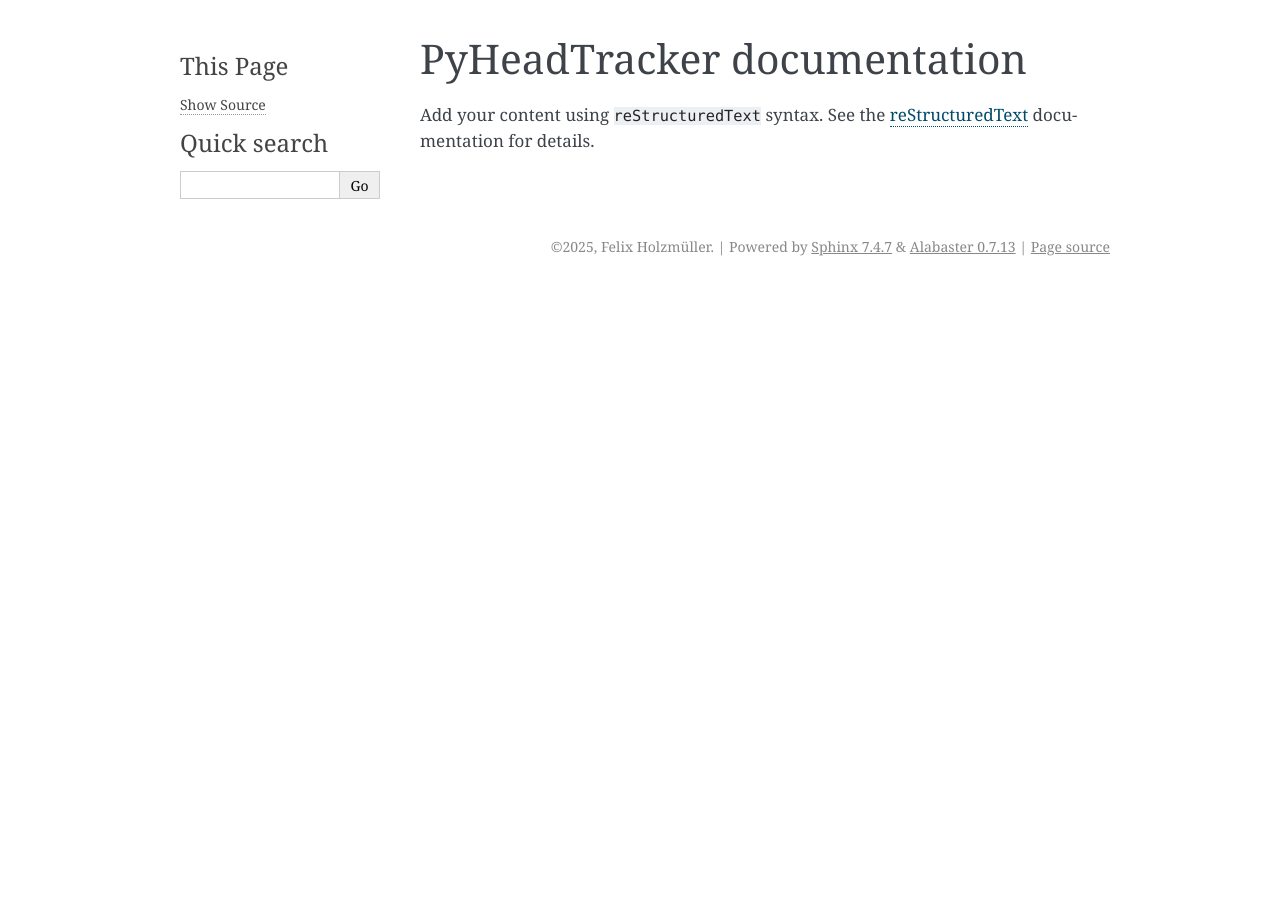
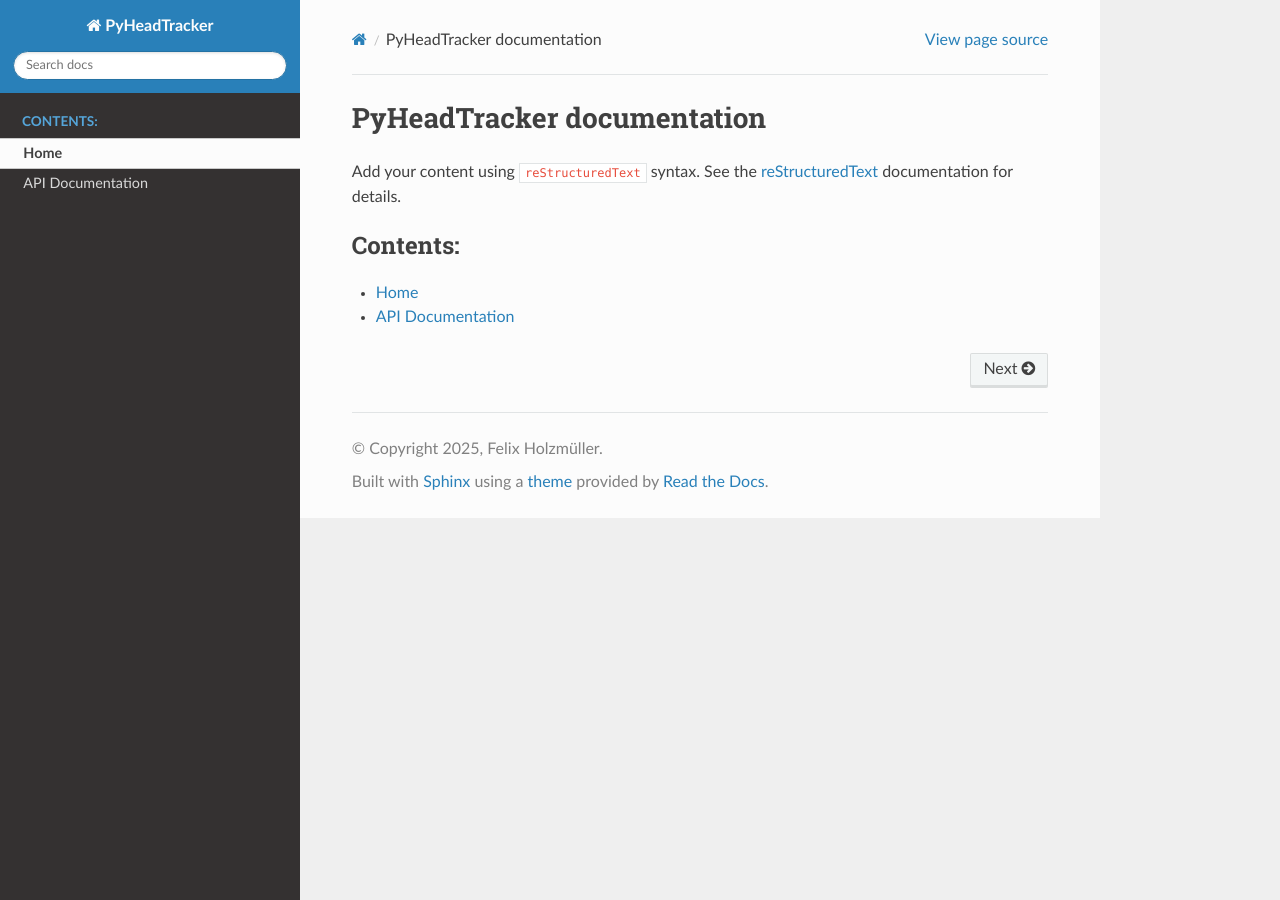
Before and after one commit to fholzm/PyHeadTracker, a Sphinx documentation site: the page built from docs/index.rst, in a window 1280 px wide. Built offline with Sphinx 7.4.7 and the Read the Docs theme 3.1.0, drawn with Linux system fonts in a browser that asks for light colours; some of the changed lines change nothing that is shown.

Commit message:
Start API documentation

```diff
--- /dev/null
+++ b/docs/api.rst
@@ -0,0 +1,4 @@
+API Documentation
+=================
+
+.. automodule:: pyheadtracker
--- a/docs/conf.py
+++ b/docs/conf.py
@@ -6,23 +6,75 @@
 # -- Project information -----------------------------------------------------
 # https://www.sphinx-doc.org/en/master/usage/configuration.html#project-information
 
-project = 'PyHeadTracker'
-copyright = '2025, Felix Holzmüller'
-author = 'Felix Holzmüller'
-release = '0.0.3'
+project = "PyHeadTracker"
+copyright = "2025, Felix Holzmüller"
+author = "Felix Holzmüller"
+release = "0.0.3"
 
 # -- General configuration ---------------------------------------------------
-# https://www.sphinx-doc.org/en/master/usage/configuration.html#general-configuration
+# -- General configuration
 
-extensions = []
+extensions = [
+    "sphinx.ext.duration",
+    "sphinx.ext.doctest",
+    "sphinx.ext.autodoc",
+    "sphinx.ext.autosummary",
+    "sphinx.ext.napoleon",
+    "sphinx.ext.intersphinx",
+    "sphinx.ext.viewcode",
+]
 
-templates_path = ['_templates']
-exclude_patterns = ['_build', 'Thumbs.db', '.DS_Store']
+# autodoc
+autodoc_default_options = {
+    "members": None,
+    "undoc-members": None,
+    "member-order": "bysource",
+    "special-members": "__init__",
+    "exclude-members": "__weakref__",
+    "show-inheritance": "True",
+    "inherited-members": "True",
+}
 
+# autosummary
+autosummary_generate = ["api"]
 
+# napoleon
+napoleon_google_docstring = False
+napoleon_numpy_docstring = True
+napoleon_include_private_with_doc = False
+napoleon_include_special_with_doc = False
+napoleon_use_admonition_for_examples = False
+napoleon_use_admonition_for_notes = False
+napoleon_use_admonition_for_references = False
+napoleon_use_ivar = False
+napoleon_use_param = False
+napoleon_use_rtype = False
+
+intersphinx_mapping = {
+    "rtd": ("https://docs.readthedocs.io/en/stable/", None),
+    "python": ("https://docs.python.org/3/", None),
+    "sphinx": ("https://www.sphinx-doc.org/en/master/", None),
+}
+intersphinx_disabled_domains = ["std"]
+
+templates_path = ["_templates"]
+
+# -- Options for EPUB output
+epub_show_urls = "footnote"
+
+# List of patterns, relative to source directory, that match files and
+# directories to ignore when looking for source files.
+# This pattern also affects html_static_path and html_extra_path.
+exclude_patterns = ["_build", "Thumbs.db", ".DS_Store"]
 
 # -- Options for HTML output -------------------------------------------------
-# https://www.sphinx-doc.org/en/master/usage/configuration.html#options-for-html-output
 
-html_theme = 'alabaster'
-html_static_path = ['_static']
+# The theme to use for HTML and HTML Help pages.  See the documentation for
+# a list of builtin themes.
+#
+html_theme = "sphinx_rtd_theme"
+
+# Add any paths that contain custom static files (such as style sheets) here,
+# relative to this directory. They are copied after the builtin static files,
+# so a file named "default.css" will overwrite the builtin "default.css".
+html_static_path = ["_static"]
--- a/docs/index.rst
+++ b/docs/index.rst
@@ -10,7 +10,8 @@
 `reStructuredText <https://www.sphinx-doc.org/en/master/usage/restructuredtext/index.html>`_
 documentation for details.
 
+.. toctree::
+   :caption: Contents:
 
-.. toctree::
-   :maxdepth: 2
-   :caption: Contents:
+   Home <self>
+   api
```
